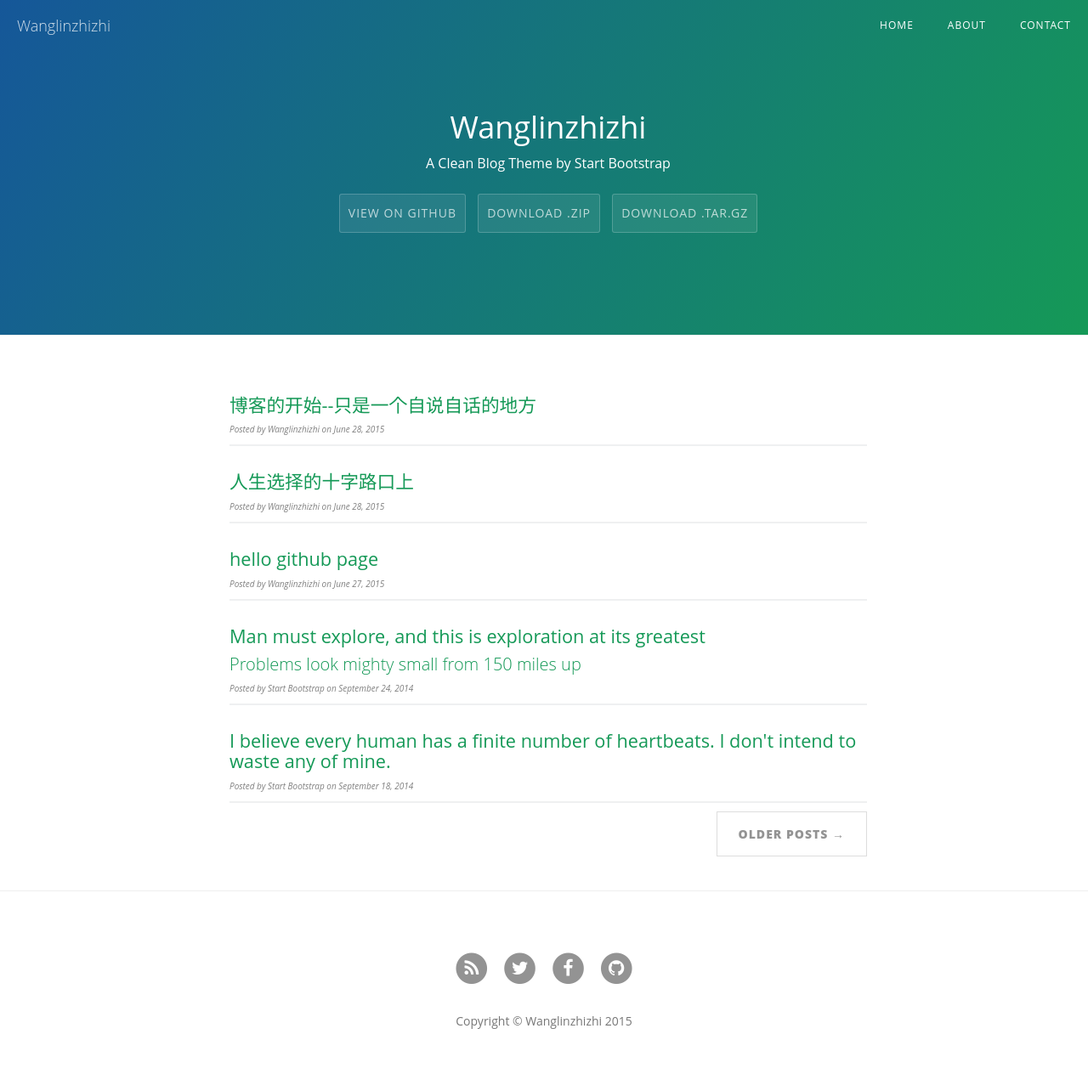
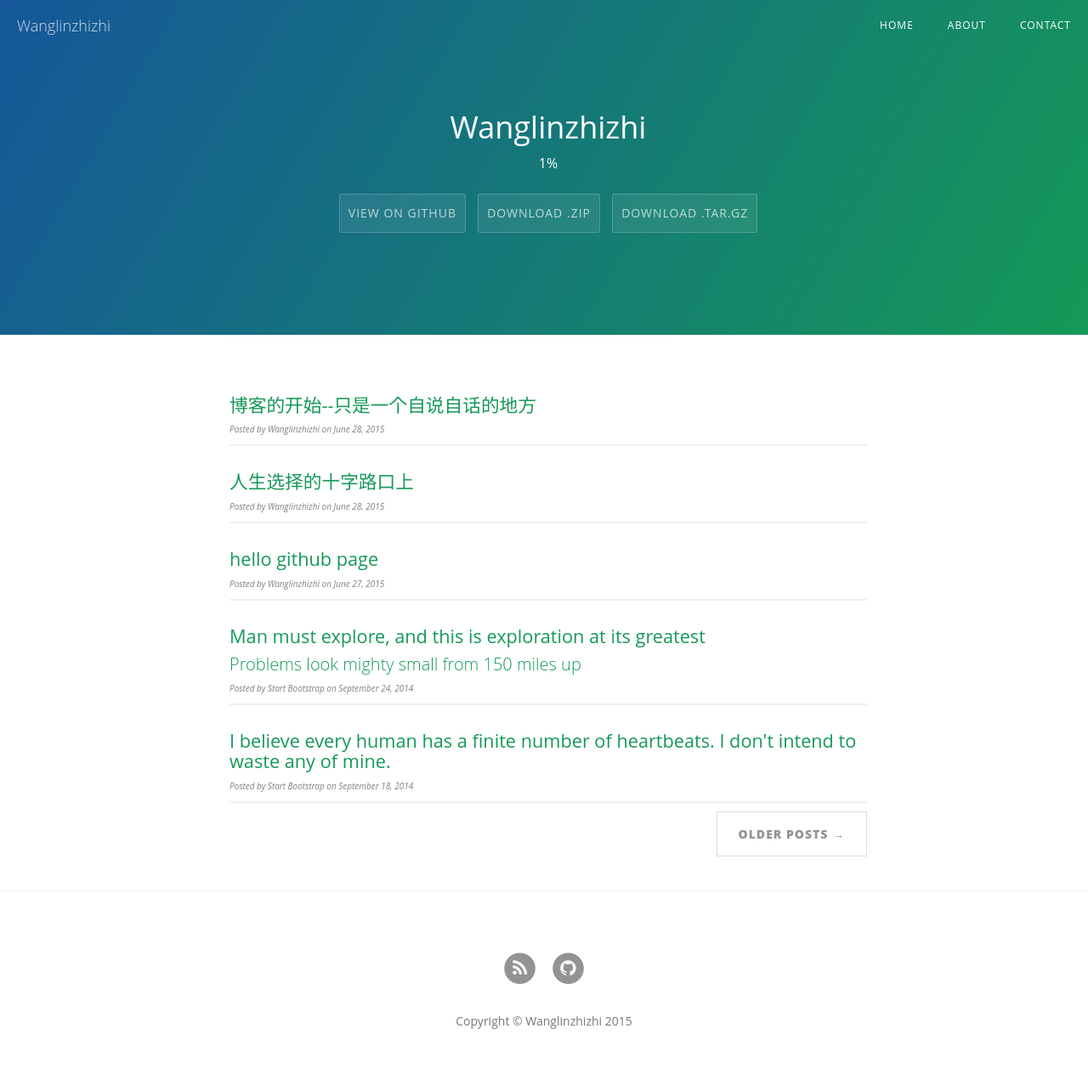
Before and after one commit to wagnlinzh/jekyll_demo, a Jekyll site: the page built from index.html, in a window 1280 px wide. Shown: the whole page at 85% size. Built offline with Jekyll 4.4.1, drawn with Linux system fonts in a browser that asks for light colours; nearby versions of some CDN libraries; the list of posts is cut into pages by our own code.

Commit message:
对界面的微调
06、28

```diff
--- a/_config.yml
+++ b/_config.yml
@@ -1,12 +1,11 @@
 # Site settings
 title: Wanglinzhizhi
 email: wanglinzhizhi@gmail.com
-description: "游走在上下文无关文法间"
-baseurl: "/startbootstrap-clean-blog-jekyll"
-url: "http://wagnlinzh.github.io"
-twitter_username: wanglinzhizhi
+description: > # this means to ignore newlines until "baseurl:"
+  游走在上下文无关文法间
+baseurl: "" # the subpath of your site, e.g. /blog/
 github_username:  wagnlinzh
-facebook_username:  wanglinzhizhi
+
 
 # Build settings
 markdown: kramdown
--- a/css/clean-blog.css
+++ b/css/clean-blog.css
@@ -24,7 +24,7 @@
 }
 a:hover,
 a:focus {
-  color: #0085a1;
+  color: #15905F;
 }
 a img:hover,
 a img:focus {
@@ -382,7 +382,7 @@
 ::selection {
   color: white;
   text-shadow: none;
-  background: #0085a1;
+  background: #15915F;
 }
 img::selection {
   color: white;
--- a/css/stylesheet.css
+++ b/css/stylesheet.css
@@ -47,7 +47,7 @@
   .btn {
     display: block;
     width: 100%;
-    padding: 1rem;
+    padding: 1srem;
     font-size: 0.9rem; }
     .btn + .btn {
       margin-top: 1rem;
--- a/index.html
+++ b/index.html
@@ -1,6 +1,6 @@
 ---
 layout: page
-description: "A Clean Blog Theme by Start Bootstrap"
+description: " 1% "
 ---
 
 {% for post in paginator.posts %}
```
Also changed, not shown: css/bootstrap.min.css.
